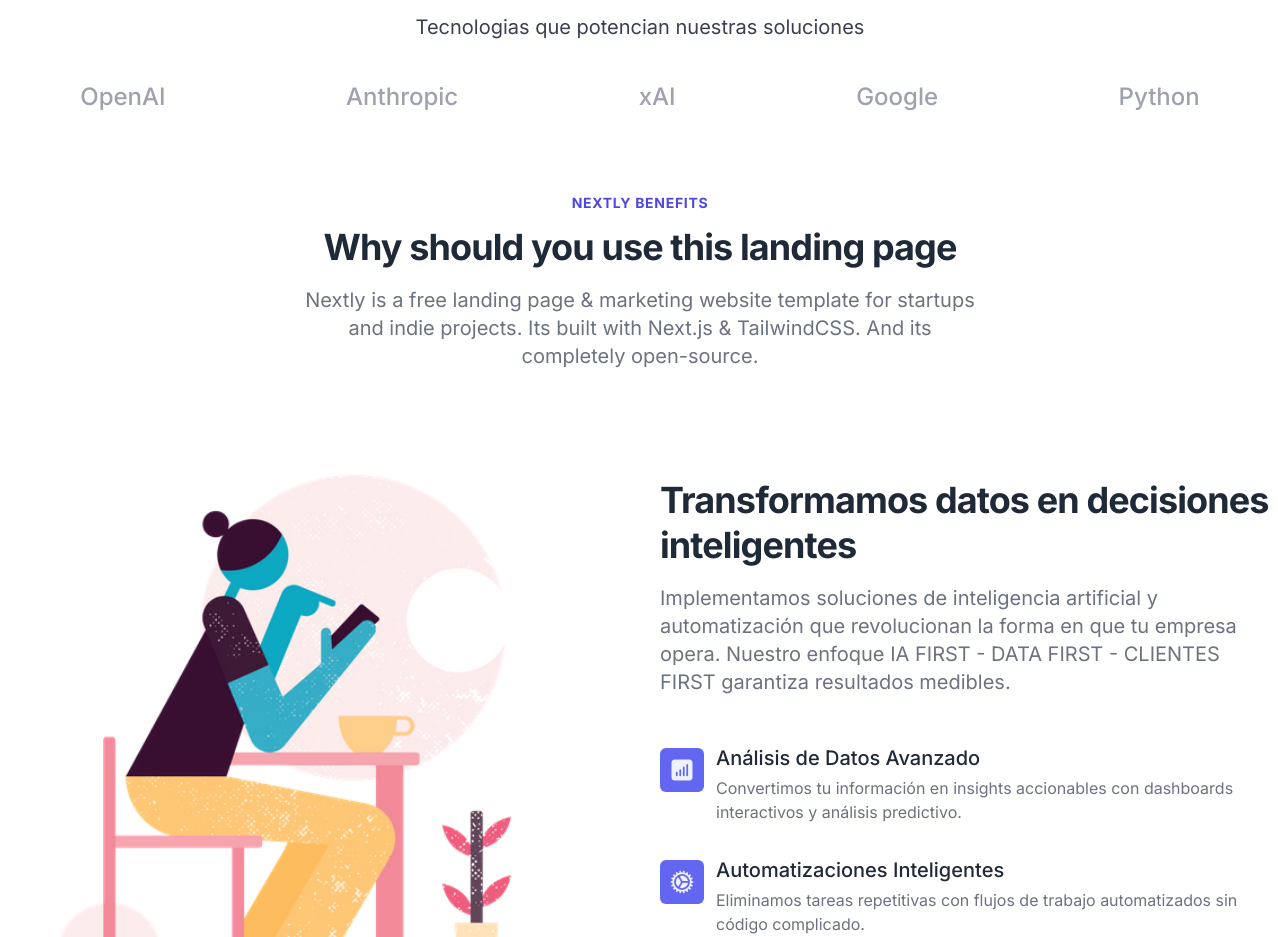
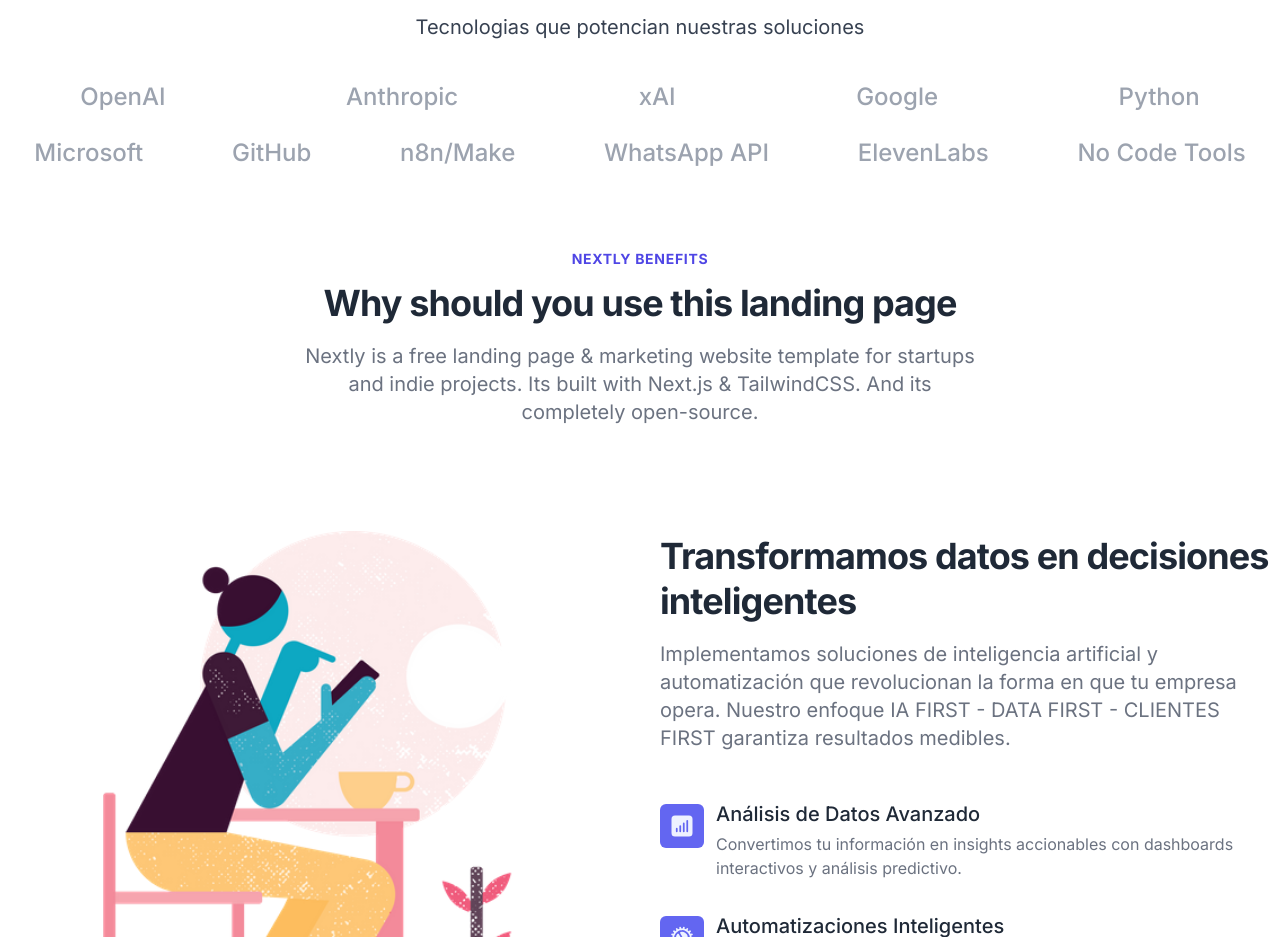
Before and after one commit to emiperaltaok/syncro-landing, a Next.js app: page / in a window 1280 px wide. Shown: the part 840-1777 px from the top of the page. Built offline with nearby package versions, Linux system fonts and the light colour scheme.

Commit message:
agregue 2 filas para marcas stack tech

```diff
--- a/src/components/Hero.tsx
+++ b/src/components/Hero.tsx
@@ -62,6 +62,7 @@
             Tecnologias que potencian nuestras soluciones
           </div>
 
+          {/* Fila 1 - AI & Intelligence */}
           <div className="flex flex-wrap justify-center gap-5 mt-10 md:justify-around">
             <div className="text-gray-400 dark:text-gray-400 font-medium text-2xl">
               OpenAI
@@ -79,6 +80,28 @@
               Python
             </div>
           </div>
+
+          {/* Fila 2 - Automation & Integration */}
+          <div className="flex flex-wrap justify-center gap-5 mt-6 md:justify-around">
+            <div className="text-gray-400 dark:text-gray-400 font-medium text-2xl">
+              Microsoft
+            </div>
+            <div className="text-gray-400 dark:text-gray-400 font-medium text-2xl">
+              GitHub
+            </div>
+            <div className="text-gray-400 dark:text-gray-400 font-medium text-2xl">
+              n8n/Make
+            </div>
+            <div className="text-gray-400 dark:text-gray-400 font-medium text-2xl">
+              WhatsApp API
+            </div>
+            <div className="text-gray-400 dark:text-gray-400 font-medium text-2xl">
+              ElevenLabs
+            </div>
+            <div className="text-gray-400 dark:text-gray-400 font-medium text-2xl">
+              No Code Tools
+            </div>
+          </div>
         </div>
       </Container>
     </>
```
